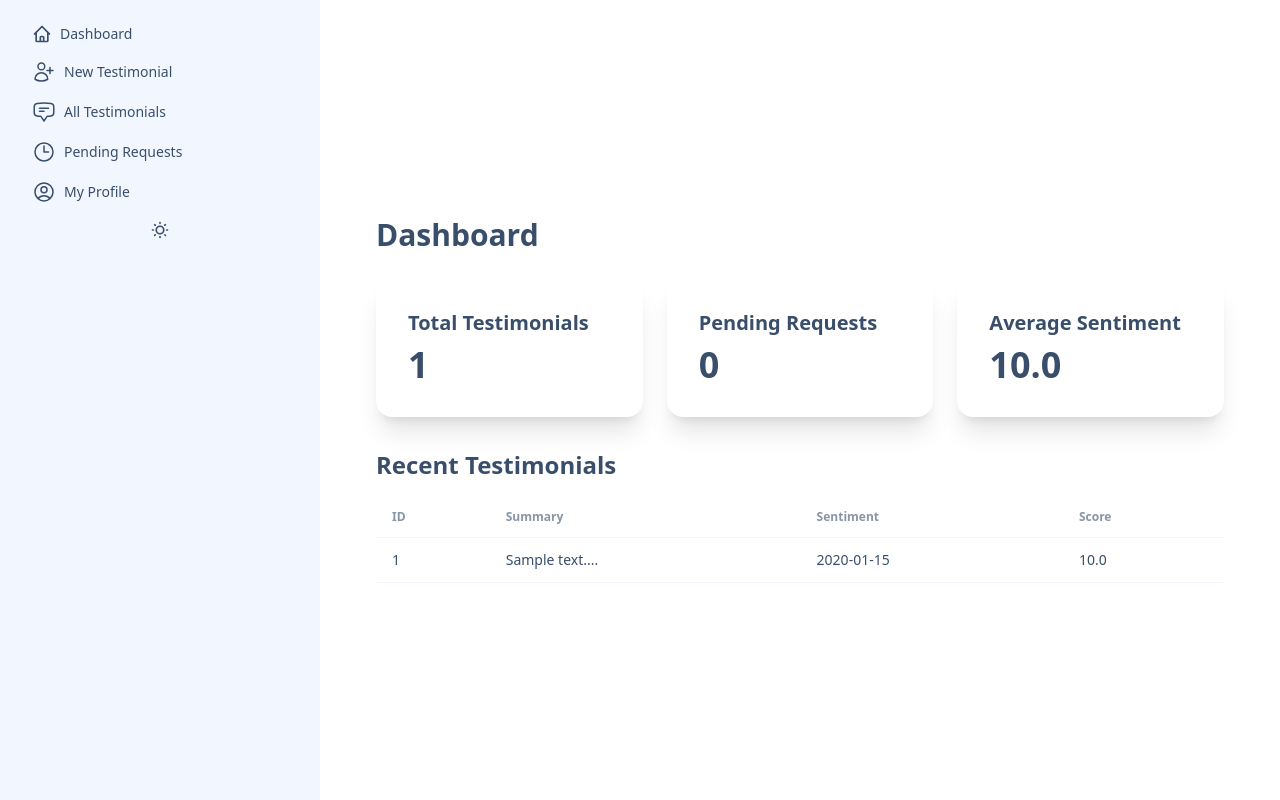
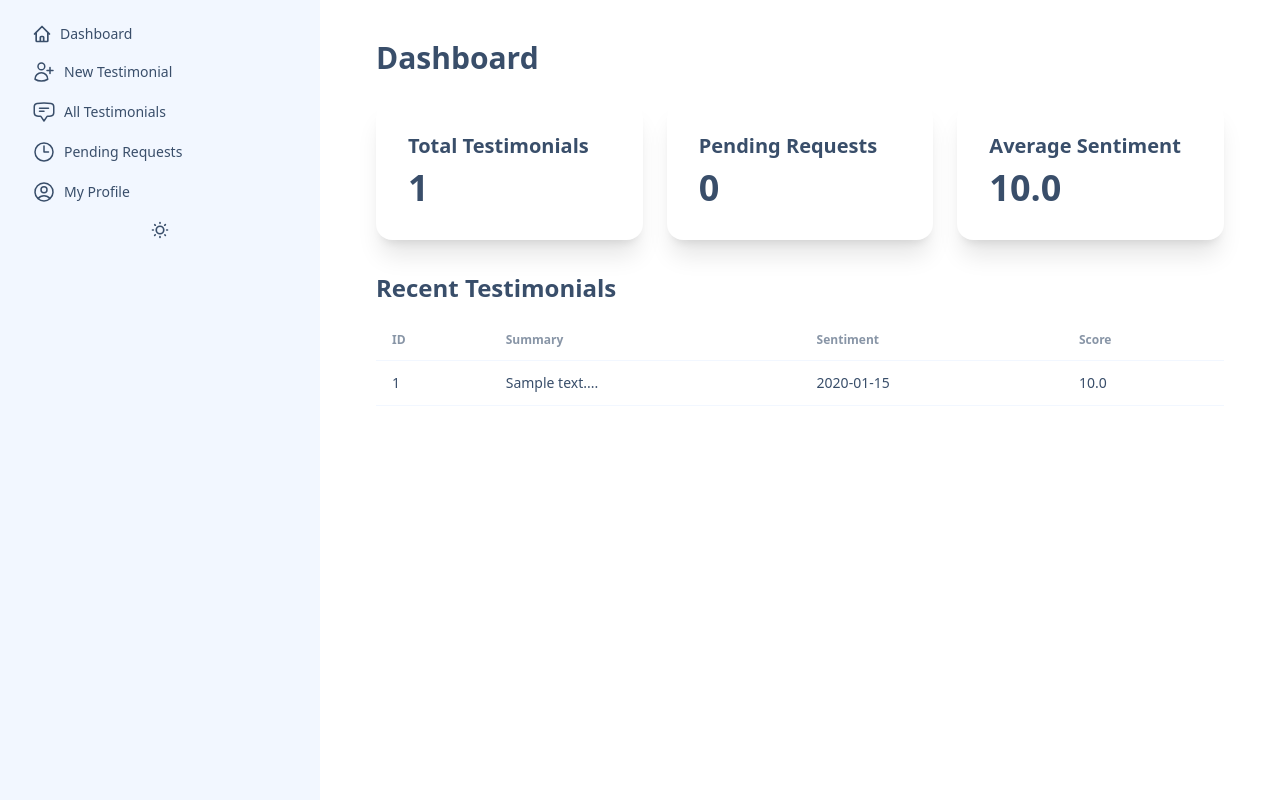
Before and after one commit to chrisgscott/ai-review-bot, a Flask app: page /dashboard in a window 1280 px wide. Run offline with Flask 3, Linux system fonts and the light colour scheme; a user stored in the database is signed in; tables that the repository leaves empty hold one stand-in row (values such as "Sample post"); style sheets or scripts are compiled from the project's sources.

Commit message:
Vertically aligned main page content to start.

```diff
--- a/templates/base.html
+++ b/templates/base.html
@@ -9,7 +9,7 @@
 <body>
     <div class="drawer lg:drawer-open">
         <input id="my-drawer-2" type="checkbox" class="drawer-toggle" />
-        <div class="drawer-content flex flex-col items-center justify-center">
+        <div class="drawer-content flex flex-col items-start justify-start">
             <!-- Page content here -->
             <label for="my-drawer-2" class="btn btn-primary drawer-button lg:hidden">Open drawer</label>
             <div class="p-10 w-full">
```
